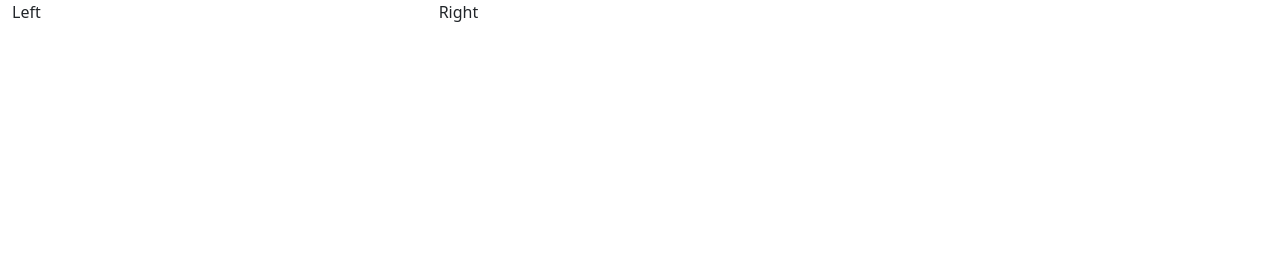
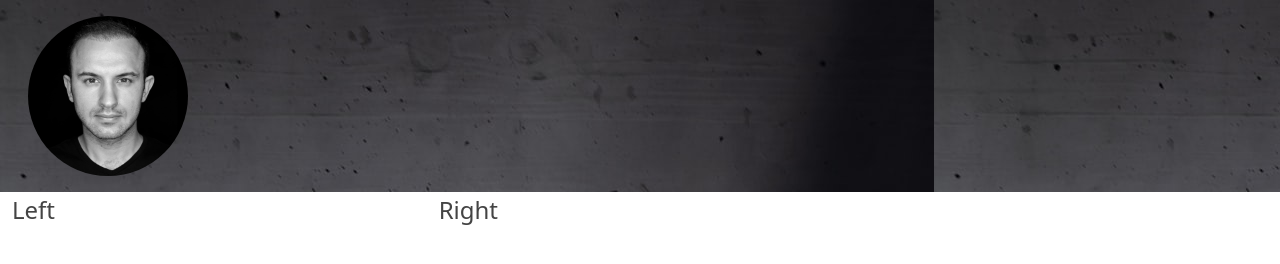
Before and after one commit to andreasmaeda/portfolio-website, a plain HTML site: page index.html in a window 1280 px wide. Drawn offline with Linux system fonts and the light colour scheme.

Commit message:
Add avatar

```diff
--- a/css/style.css
+++ b/css/style.css
@@ -0,0 +1,21 @@
+body, html {
+     height: 100%;
+}
+
+body {
+     font-weight: 200;
+     font-size: 1.5rem;
+     color: #444;
+}
+
+.intro-left {
+     background: url(../img/1.jpg);
+
+}
+
+.avatar {
+     width: 10rem;
+     height: 10rem;
+     border-radius: 50%;
+     margin: 1rem;
+}
--- a/index.html
+++ b/index.html
@@ -9,6 +9,15 @@
      <link rel="stylesheet" href="css/style.css">
 </head>
 <body>
+     <div class="intro-left">
+          <div class="container-fluid">
+               <div class="row">
+                    <div class="col">
+                         <img src="img/avatar.jpg" alt="" srcset="User avatar" class="avatar"/>
+                    </div>
+               </div>
+          </div>
+     </div>
      <div class="container-fluid">
           <div class="row">
                <div class="col-md-4">Left</div>
```
